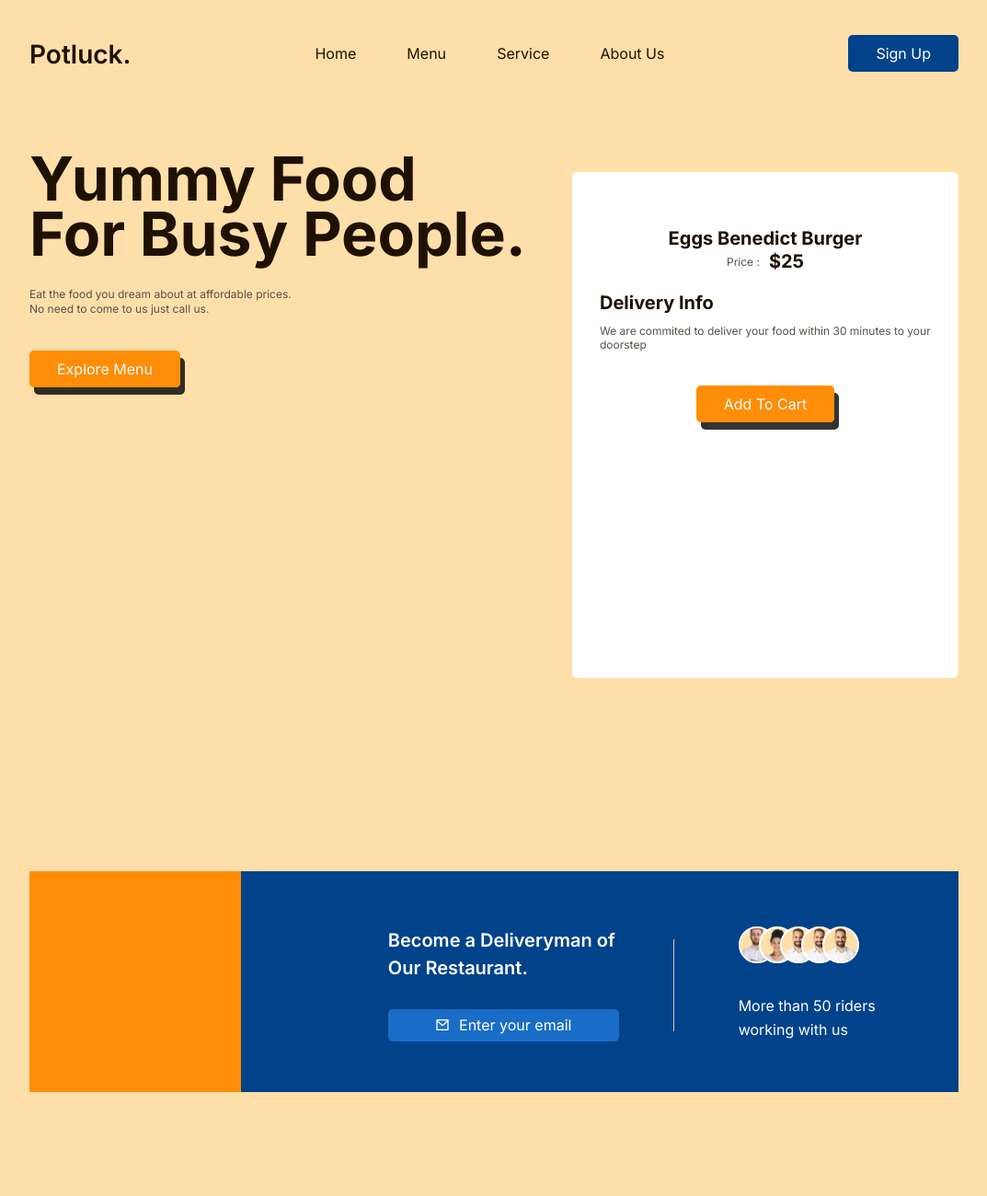
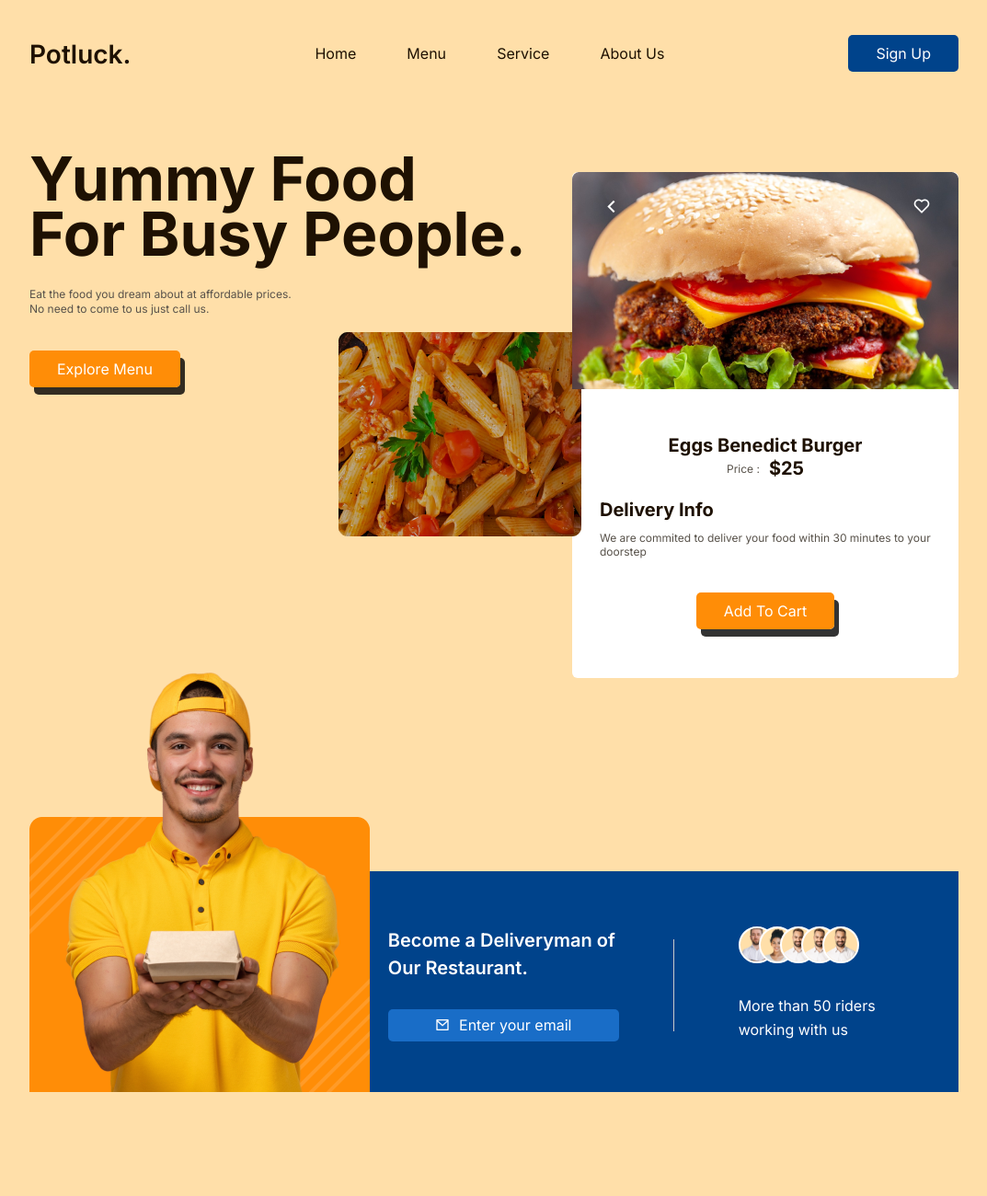
Before and after one commit to kien181999/potluck-restaurant-landing, a website: page index.html in a window 1280 px wide. Shown: the top 1300 px of the page at 92% size, without its empty margins (103-1176 px from the left). Drawn offline with nearby package versions, Linux system fonts and the light colour scheme; files that its build step writes are made by us from their sources; the site is published under a folder, as on GitHub Pages, so addresses that start at the root find nothing; files whose address does not match are found by name.

Commit message:
change png

```diff
--- a/index.html
+++ b/index.html
@@ -55,14 +55,14 @@
                         <a href="" class="btn__yellow">Explore Menu</a>
                     </div>
                     <div class="header__content--text-img">
-                        <img src="/img/penne-pasta-tomato-sauce-with-chicken-tomatoes-wooden-table 1.png" alt=""
+                        <img src="img/pasta.png" alt=""
                             class="header__content--text-jpg">
                     </div>
                 </div>
                 <div class="header__content--card">
                     <div class="header__content--card--item">
                         <div class="header__content--card--img">
-                            <img src="/img/front-view-tasty-meat-burger-with-cheese-salad-dark-background 1.png" alt=""
+                            <img src="img/hamburger.png" alt=""
                                 class="header__content--card--jpg">
                             <div class="header__content--card--icon--1">
                                 <i class="ri-arrow-left-s-line"></i>
@@ -96,7 +96,7 @@
             </div>
             <div class="header__hr">
                 <div class="header__hr--img">
-                    <img src="/img/Image.png" alt="" class="header__hr--jpg">
+                    <img src="img/Image.png" alt="" class="header__hr--jpg">
                 </div>
                 <div class="header__hr--content">
                     <div class="header__hr--yellow">
```
Also changed, not shown: img/Hero.png (deleted), img/hamburger.png (renamed from img/front-view-tasty-meat-burger-with-cheese-salad-dark-background 1.png), img/pasta.png (renamed from img/penne-pasta-tomato-sauce-with-chicken-tomatoes-wooden-table 1.png).
